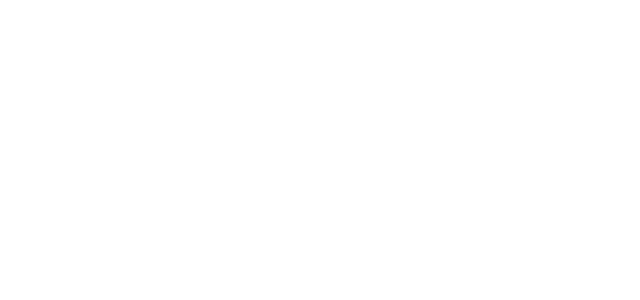
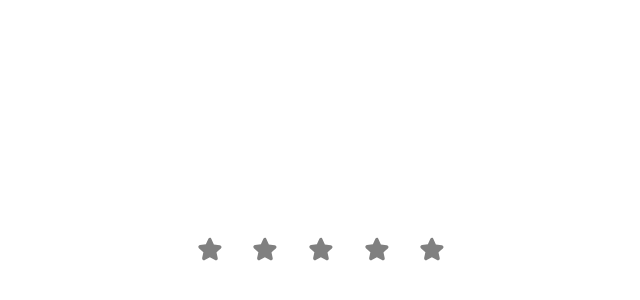
Before and after one commit to PrathyushNair/React-Prac, a React (Vite) app in the folder reactPrac/: page / in a window 1280 px wide. Shown: the part 148-448 px from the top of the page, without its empty margins (319-959 px from the left). Built offline with nearby package versions, Linux system fonts and the light colour scheme.

Commit message:
adding start review component

```diff
--- a/reactPrac/package.json
+++ b/reactPrac/package.json
@@ -13,6 +13,7 @@
     "@reduxjs/toolkit": "^2.8.2",
     "react": "^19.1.0",
     "react-dom": "^19.1.0",
+    "react-icons": "^5.5.0",
     "react-redux": "^9.2.0",
     "react-router-dom": "^7.6.2"
   },
--- a/reactPrac/src/App.jsx
+++ b/reactPrac/src/App.jsx
@@ -17,6 +17,7 @@
 import { InfiniteScroll } from './InfiniteScroll/InfiniteScroll'
 import { SearchComponent } from './SearchWithDebounce/SeacrchComponent'
 import { ProgressBar } from './ProgressBar/ProgressBar'
+import { StarReview } from './StarReviewComponent/starReviewComponent'
 function App() {
   // const [count, setCount] = useState(0)
   console.log("App component rendered")
@@ -49,6 +50,7 @@
 {/* <InfiniteScroll/> */}
 {/* <SearchComponent/> */}
 {/* <ProgressBar/> */}
+<StarReview/>
     </>
   )
 }
--- /dev/null
+++ b/reactPrac/src/StarReviewComponent/starReviewComponent.tsx
@@ -0,0 +1,49 @@
+import React from "react";
+import { TiStarFullOutline } from "react-icons/ti";
+import "./starReviewComponentStyle.css";
+enum StarColor{
+    GREY='grey',
+    GOLD='gold'
+}
+export function StarReview() {
+  const [totalReview, setTotalReview] = React.useState(0);
+  const [starColorData, setStarColorData] = React.useState([
+    StarColor.GREY,
+    StarColor.GREY,
+    StarColor.GREY,
+    StarColor.GREY,
+    StarColor.GREY,
+  ]);
+  function handleStarClick(index) {
+    setTotalReview(0);
+    let updatedStar = [...starColorData];
+    updatedStar[index] = starColorData[index] == StarColor.GREY ? StarColor.GOLD : StarColor.GREY;
+    setStarColorData(updatedStar);
+  }
+  function handleSubmit() {
+    let starCount = 0;
+    for (let i = 0; i < starColorData.length; i++) {
+      if (starColorData[i] == StarColor.GOLD) {
+        starCount++;
+      }
+      setTotalReview(starCount);
+    }
+  }
+  return (
+    <div className={"starReviewContainer"}>
+      <div className={"starDiv"}>
+        {Array.from({ length: 5 }, (_, index) => {
+          return (
+            <span className={"stars"} key={index}>
+              <TiStarFullOutline
+                onClick={() => handleStarClick(index)}
+                size={30}
+                color={`${starColorData[index]}`}
+              />
+            </span>
+          );
+        })}
+      </div>
+    </div>
+  );
+}
--- /dev/null
+++ b/reactPrac/src/StarReviewComponent/starReviewComponentStyle.css
@@ -0,0 +1,21 @@
+.starReviewContainer {
+    width: 50%;
+    display: flex;
+    justify-content: center;
+    align-items: center;
+}
+.starDiv{
+    background-color: white;
+    width:50%;
+    height:40px;
+    color:black;
+    display:flex;
+    flex-direction: row;
+    justify-content: space-evenly;
+    align-items: center;
+    border-radius: 5px;
+}
+
+#root{
+    width:100%;
+}
```
Also changed, not shown: 1 other file (tests, documents, lock files or other folders).
